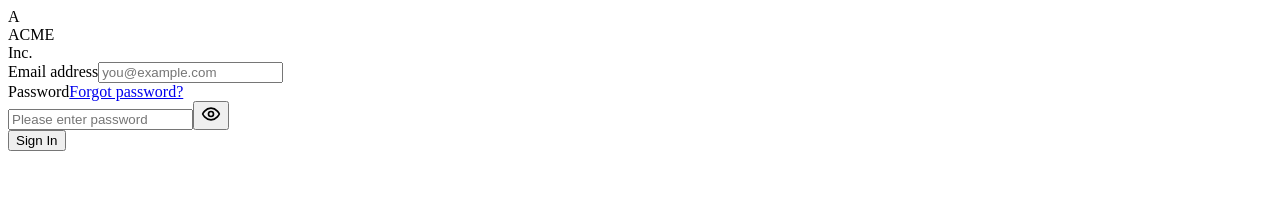
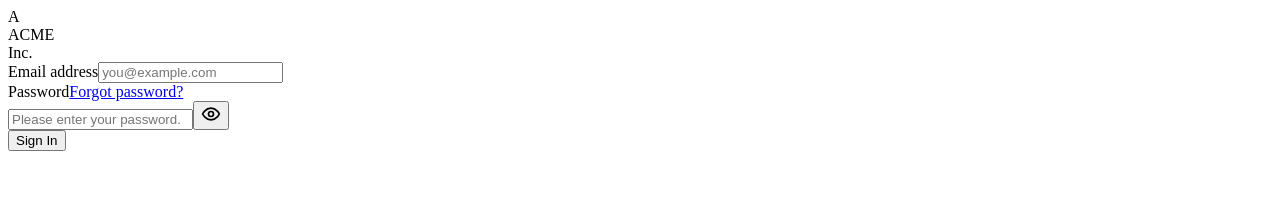
Before and after one commit to pencilmedia/invoice-processing-demo, a Next.js app: page / in a window 1280 px wide. Shown: the top 199 px of the page. Built offline with nearby package versions, Linux system fonts and the light colour scheme.

Commit message:
Update password placeholder text

```diff
--- a/src/components/InvoiceProcessing.tsx
+++ b/src/components/InvoiceProcessing.tsx
@@ -1199,7 +1199,7 @@
                     type={showPassword ? "text" : "password"}
                     value={password}
                     onChange={(e) => setPassword(e.target.value)}
-                    placeholder="Please enter password"
+                    placeholder="Please enter your password."
                     className="w-full p-3 border border-gray-300 rounded focus:outline-none focus:ring-2 focus:ring-blue-500 focus:border-blue-500"
                   />
                   <button
```
